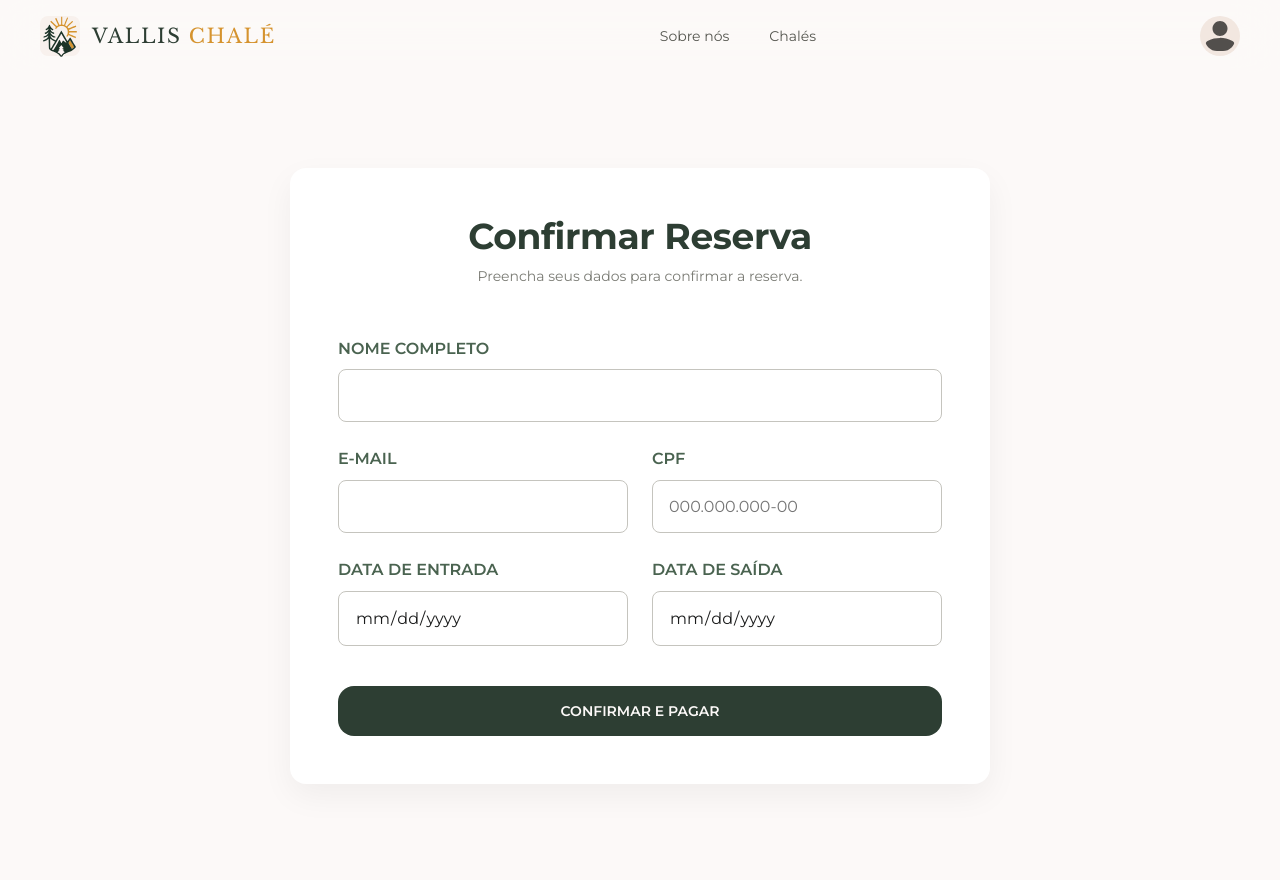
After one commit to PI-Senac-Jode/Vallis-Chale, a PHP site: page /pages/confirmar-reserva.php in a window 1280 px wide. The commit adds this page. Run offline with PHP 8.4, Linux system fonts and the light colour scheme.

Commit message:
(Feat): adicionando:  tela de Confirmar reserva + processar-reserva(validação) + validações de usuarios e login

```diff
--- a/config.php
+++ b/config.php
@@ -1,5 +1,33 @@
 <?php
+
+//  Configurações de Sessão e Fuso Horário
+if (session_status() === PHP_SESSION_NONE) {
+    session_start();
+}
+date_default_timezone_set('America/Sao_Paulo');
+
 
 define('BASE_URL', '/vallis-chale/');
 
+// Define os dados de acesso do administrador
+define('ADMIN_USER', 'admin');
+define('ADMIN_PASS', 'vallis2026'); // Senha temporaária para testes
+
+
+// Conexão Centralizada com o Banco de Dados (PDO)
+$db_host = 'localhost';
+$db_name = 'sistema_chales';
+$db_user = 'root';
+$db_pass = '';
+
+try {
+    $pdo = new PDO("mysql:host=$db_host;dbname=$db_name;charset=utf8mb4", $db_user, $db_pass);
+    // Ativa os erros para o PHP avisar se houver algo errado no SQL
+    $pdo->setAttribute(PDO::ATTR_ERRMODE, PDO::ERRMODE_EXCEPTION);
+    $pdo->setAttribute(PDO::ATTR_DEFAULT_FETCH_MODE, PDO::FETCH_ASSOC);
+} catch (PDOException $e) {
+    // Se o banco estiver desligado no XAMPP, ele avisa aqui
+    die("Erro crítico na conexão com o banco de dados: " . $e->getMessage());
+}
+
 ?>
--- a/pages/chale.php
+++ b/pages/chale.php
@@ -59,8 +59,5 @@
     </div>
   </div>
 
-
-  <?php include "../frontEnd/includes/footer.inc.php"; ?>
-
 </body>
 </html>
--- /dev/null
+++ b/pages/confirmar-reserva.php
@@ -0,0 +1,147 @@
+<?php require_once '../config.php'; ?>
+<!DOCTYPE html>
+<html lang="pt-br">
+
+<head>
+    <meta charset="UTF-8">
+    <meta name="viewport" content="width=device-width, initial-scale=1.0">
+    <title>Confirmar Reserva — Vallis Chalé</title>
+    <link rel="preconnect" href="https://fonts.googleapis.com" />
+    <link rel="preconnect" href="https://fonts.gstatic.com" crossorigin />
+    <link href="https://fonts.googleapis.com/css2?family=Libre+Baskerville:ital,wght@0,400;0,700;1,400&family=Montserrat:wght@400;500;600;700&display=swap" rel="stylesheet" />
+
+    <link rel="stylesheet" href="../frontEnd/styles/tokens.css" />
+    <link rel="stylesheet" href="../frontEnd/styles/global.css" />
+    <link rel="stylesheet" href="../frontEnd/styles/sections/nav.css" />
+    <link rel="stylesheet" href="../frontEnd/styles/sections/hero.css" />
+    <link rel="stylesheet" href="../frontEnd/styles/sections/footer.css" />
+    <link rel="stylesheet" href="../frontEnd/styles/sections/login.css">
+
+    <style>
+        .booking-container {
+            max-width: 700px;
+            margin: var(--space-10) auto;
+            padding: var(--space-8);
+            background-color: var(--surface-bright);
+            border-radius: var(--radius-2xl);
+            box-shadow: var(--shadow-soft);
+            font-family: var(--font-body);
+        }
+        .booking-title {
+            font-family: var(--font-display);
+            color: var(--primary);
+            font-size: var(--display-sm);
+            margin-bottom: var(--space-2);
+            text-align: center;
+            font-weight: 700;
+        }
+        .booking-subtitle {
+            color: var(--on-surface-muted);
+            font-size: var(--body-sm);
+            text-align: center;
+            margin-bottom: var(--space-8);
+        }
+        .booking-form {
+            display: grid;
+            grid-template-columns: 1fr 1fr;
+            gap: var(--space-5);
+        }
+        .form-group {
+            display: flex;
+            flex-direction: column;
+        }
+        .form-group.full-width {
+            grid-column: span 2;
+        }
+        .form-group label {
+            font-size: var(--body-xs);
+            font-weight: 600;
+            color: var(--primary-container);
+            margin-bottom: var(--space-2);
+            text-transform: uppercase;
+        }
+        .form-group input {
+            padding: var(--space-4);
+            border: 1px solid var(--outline-variant);
+            border-radius: var(--radius-md);
+            font-family: var(--font-body);
+            font-size: var(--body-md);
+            color: var(--on-surface);
+            background-color: var(--surface-container-lowest);
+            outline: none;
+        }
+        .form-group input:focus {
+            border-color: var(--secondary);
+            background-color: var(--surface-bright);
+            box-shadow: 0 0 0 3px rgba(213, 147, 46, 0.15);
+        }
+        .btn-submit {
+            width: 100%;
+            padding: var(--space-4) var(--space-8);
+            background: var(--primary);
+            color: var(--on-primary);
+            font-family: var(--font-body);
+            font-size: var(--body-sm);
+            font-weight: 600;
+            text-transform: uppercase;
+            border: none;
+            border-radius: var(--radius-2xl);
+            cursor: pointer;
+            margin-top: var(--space-4);
+            transition: transform 180ms ease, background-color 180ms ease;
+        }
+        .btn-submit:hover { background-color: var(--primary-container); }
+        @media (max-width: 600px) {
+            .booking-form { grid-template-columns: 1fr; }
+            .form-group.full-width { grid-column: span 1; }
+            .booking-container { margin: var(--space-4); padding: var(--space-5); }
+        }
+    </style>
+</head>
+
+<body>
+
+    <?php include "../frontEnd/includes/nav.inc.php"; ?>
+
+    <div class="booking-container">
+        <h2 class="booking-title">Confirmar Reserva</h2>
+        <p class="booking-subtitle">Preencha seus dados para confirmar a reserva.</p>
+
+        <form action="processar-reserva.php" method="POST" class="booking-form">
+            <div class="form-group full-width">
+                <label for="nome">Nome Completo</label>
+                <input type="text" id="nome" name="nome" required>
+            </div>
+
+            <div class="form-group">
+                <label for="email">E-mail</label>
+                <input type="email" id="email" name="email" required>
+            </div>
+
+            <div class="form-group">
+                <label for="cpf">CPF</label>
+                <input type="text" id="cpf" name="cpf" placeholder="000.000.000-00" required>
+            </div>
+
+            <input type="hidden" name="id_chale" value="1">
+
+            <div class="form-group">
+                <label for="data_inicio">Data de Entrada</label>
+                <input type="date" id="data_inicio" name="data_inicio" readonly required>
+            </div>
+
+            <div class="form-group">
+                <label for="data_fim">Data de Saída</label>
+                <input type="date" id="data_fim" name="data_fim" readonly required>
+            </div>
+
+            <div class="form-group full-width">
+                <button type="submit" class="btn-submit">Confirmar e Pagar</button>
+            </div>
+        </form>
+    </div>
+
+
+    <script src="../frontEnd/js/reservar.js"></script>
+</body>
+</html>
--- a/pages/reservar.php
+++ b/pages/reservar.php
@@ -106,7 +106,6 @@
       </section>
     </main>
 
-    <?php include "../frontEnd/includes/footer.inc.php"; ?>
 
     <script src="<?= BASE_URL ?>/scripts/reservar.js"></script>
   </body>
--- a/sugestoes.txt
+++ b/sugestoes.txt
@@ -14,3 +14,6 @@ criar carrossel com a as imagem principal da header
 na parte de galeria, ao clicar na imagem ela se torna a imagem do meio(principal)
 >>>>>>> 73482fdbdc2062b5764fd9e31987a8044d6a9042
 mudar os links da navabr
+
+
+precisa criar a tela de confirmar a reserva de chalé para adicionar o script de processar-reserva
```
Also changed, not shown: pages/criar-chale.php (+14 -1 lines), pages/login.php (+18 -1 lines), pages/processar-reserva.php (added, +65 -0 lines), scripts/reservar.js (+40 -12 lines), database/banco.sql (line endings or trailing spaces).
